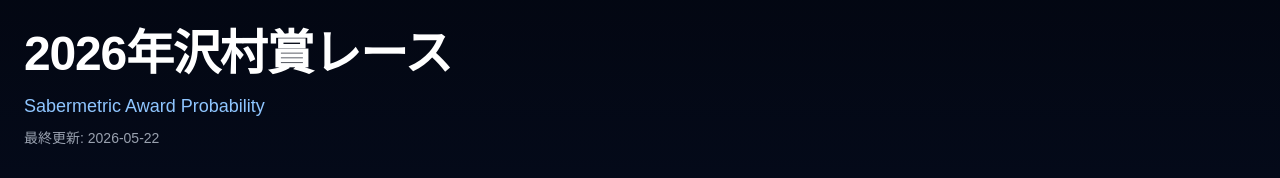
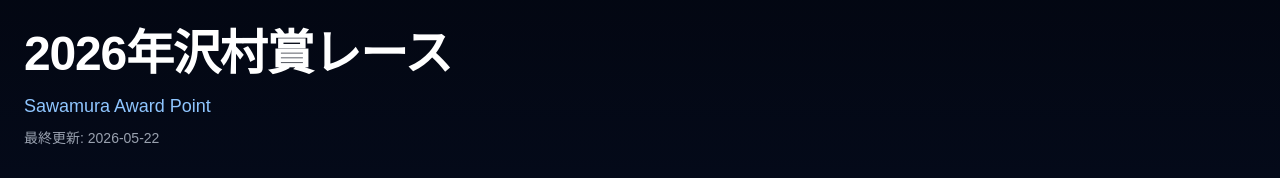
Before and after one commit to yakigraph888-ai/sap-site, a Next.js app: page / in a window 1280 px wide. Shown: the top 178 px of the page. Built offline with nearby package versions, Linux system fonts and the light colour scheme.

Commit message:
auto update

```diff
--- a/app/page.tsx
+++ b/app/page.tsx
@@ -310,7 +310,7 @@ export default function Home() {
         </h1>
 
         <p className="text-blue-300 text-sm md:text-lg">
-          Sabermetric Award Probability
+          Sawamura Award Point
         </p>
 
         <p className="text-gray-400 mt-2 text-sm">
```
